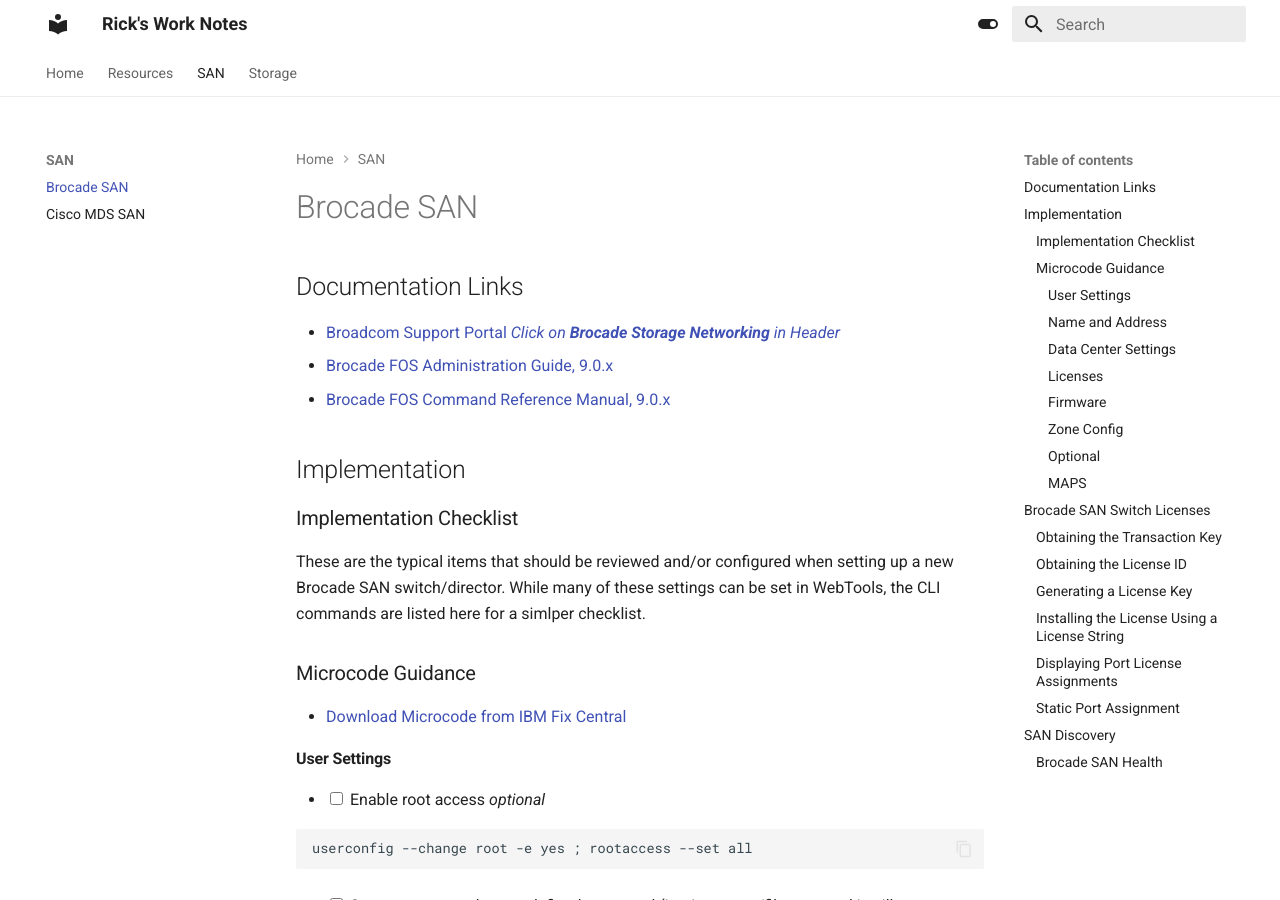
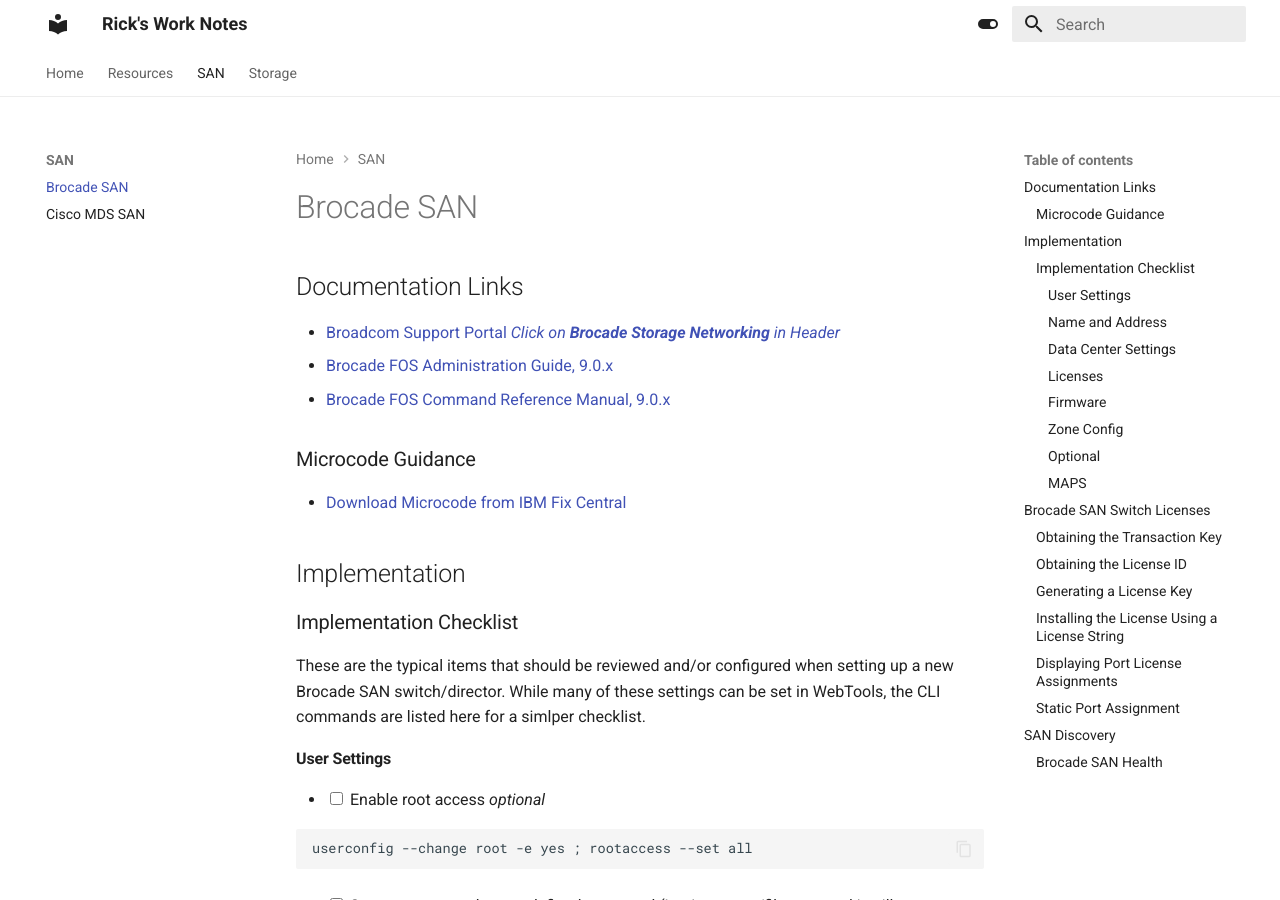
Before and after one commit to rickkoe/worknotes, an MkDocs documentation site: the page built from docs/SAN/brocade.md, in a window 1280 px wide and 900 px high. Built offline with MkDocs 1.6.1 and Material for MkDocs 9.7.7, drawn with Linux system fonts in a browser that asks for light colours.

```diff
--- a/docs/SAN/brocade.md
+++ b/docs/SAN/brocade.md
@@ -4,13 +4,13 @@
 - [Brocade FOS Administration Guide, 9.0.x](https://docs.broadcom.com/doc/FOS-90x-Admin-AG)
 - [Brocade FOS Command Reference Manual, 9.0.x](https://docs.broadcom.com/doc/FOS-90x-Command-RM)
 
+### Microcode Guidance
+- [Download Microcode from IBM Fix Central](https://www.ibm.com/support/fixcentral)
+
 ## Implementation
 ### Implementation Checklist
 
 These are the typical items that should be reviewed and/or configured when setting up a new Brocade SAN switch/director. While many of these settings can be set in WebTools, the CLI commands are listed here for a simlper checklist.
-
-### Microcode Guidance
-- [Download Microcode from IBM Fix Central](https://www.ibm.com/support/fixcentral)
 
 #### User Settings
 
```
